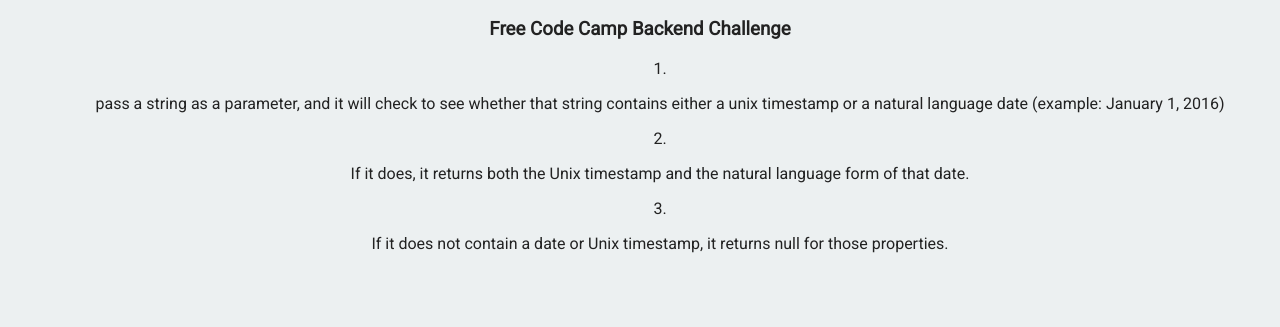
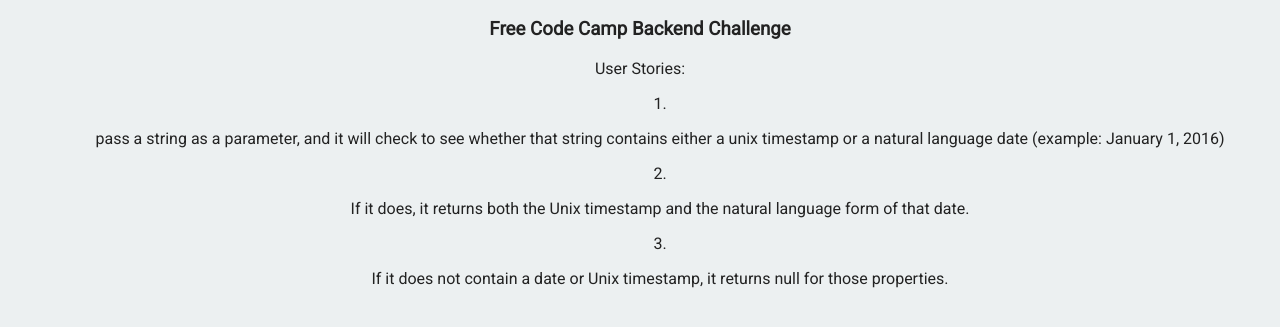
Before and after one commit to Mahesh-Codes/Basejump-Timestamp-Microservice, a website: page views/index.html in a window 1280 px wide. Shown: the part 81-408 px from the top of the page. Drawn offline with Linux system fonts and the light colour scheme.

Commit message:
Checkpoint

```diff
--- a/views/index.html
+++ b/views/index.html
@@ -12,6 +12,7 @@
       <div class="container">
          <h1>Basejump: Timestamp - Microservice</h1>
          <h3>Free Code Camp Backend Challenge</h3>
+        User Stories:
         <ol>
           <li>
             <p>
```
